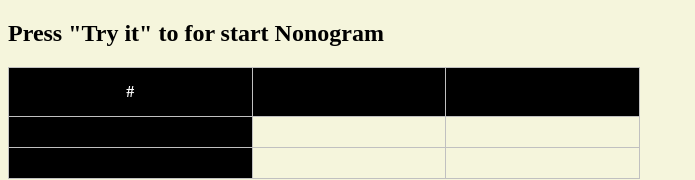
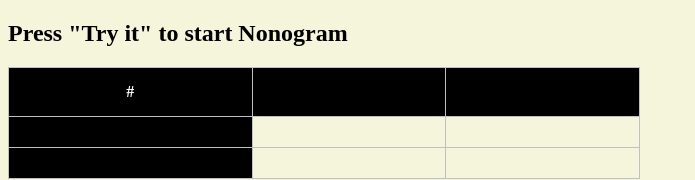
Before and after one commit to KovacevicAleksa/Nonogram2x2, a plain HTML site: page index.html in a window 1280 px wide. Shown: the top 180 px of the page, without its empty margins (0-695 px from the left). Drawn offline with Linux system fonts and the light colour scheme.

Commit message:
Update index.html

```diff
--- a/index.html
+++ b/index.html
@@ -12,7 +12,7 @@
 </head>
 
 <body>
-  <h2>Press "Try it" to for start Nonogram</h2>
+  <h2>Press "Try it" to start Nonogram</h2>
   <table id="t01">
     <tr>
       <th>#</th>
```
